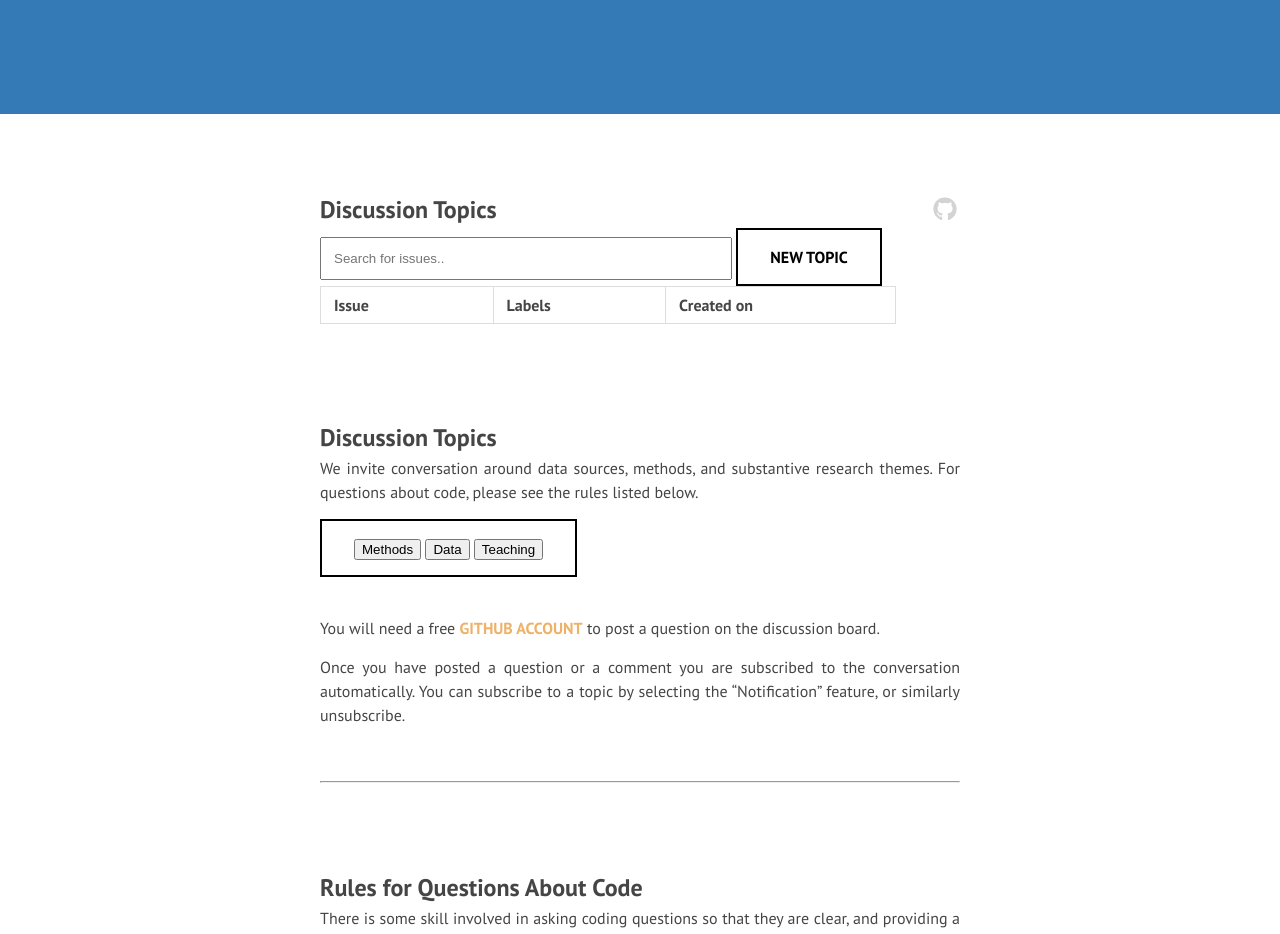
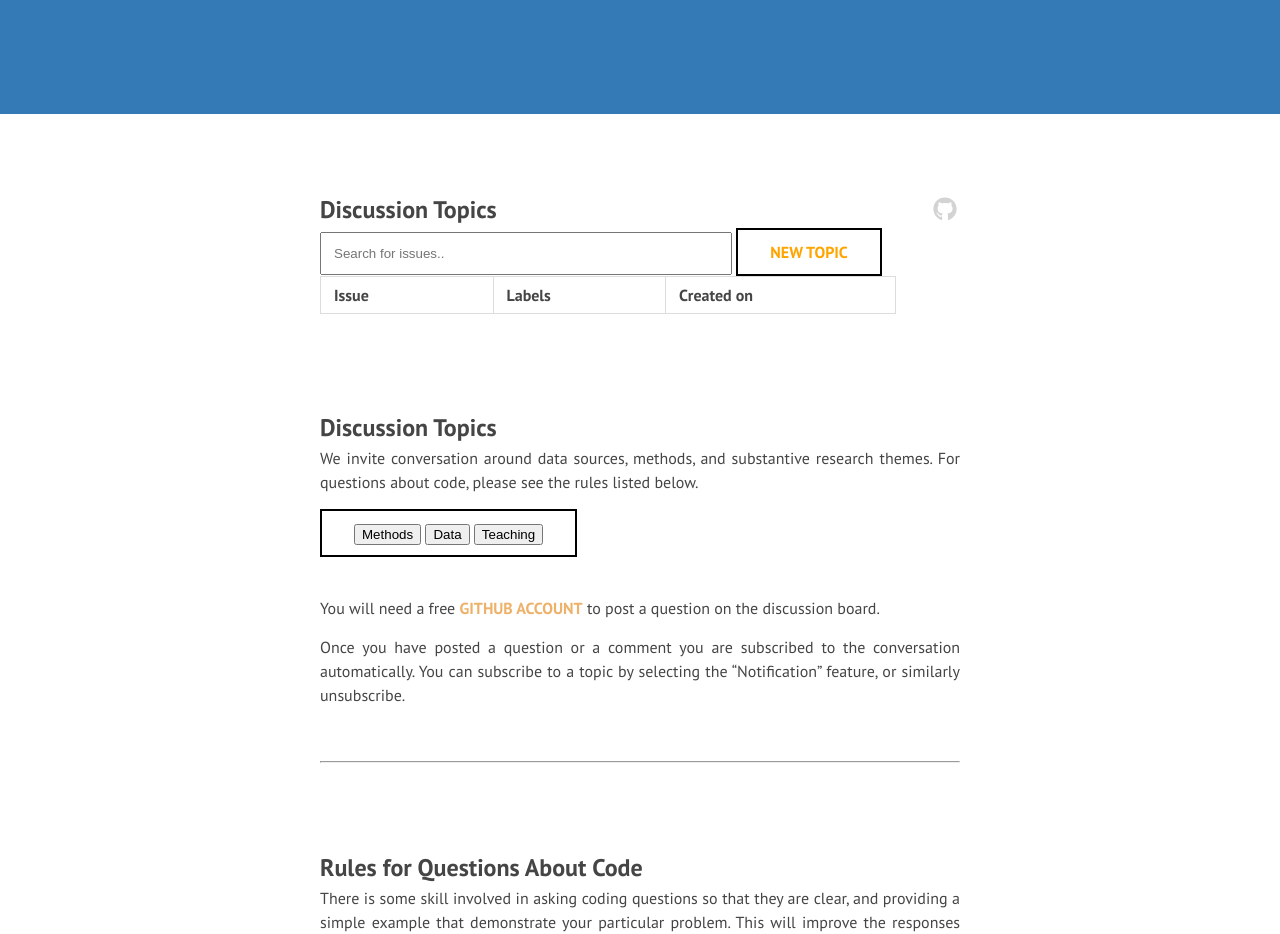
Before and after one commit to DS4PS/ds4ps_dev_site, a Jekyll site: the page built from discuss.md, in a window 1280 px wide. Shown: the part 336-1270 px from the top of the page. Built offline with Jekyll 4.4.1, drawn with Linux system fonts in a browser that asks for light colours; nearby versions of some CDN libraries; library files that are not in the unit come from our copies.

Commit message:
Update discussions.html

```diff
--- a/_layouts/discussions.html
+++ b/_layouts/discussions.html
@@ -15,9 +15,9 @@ li span {
 
 .button {
   background-color: white;
-  color: black;
+  color: orange;
   border: 2px solid black;
-  padding: 15px 32px;
+  padding: 10px 32px;
   text-align: center;
   text-decoration: none;
   display: inline-block;
```
